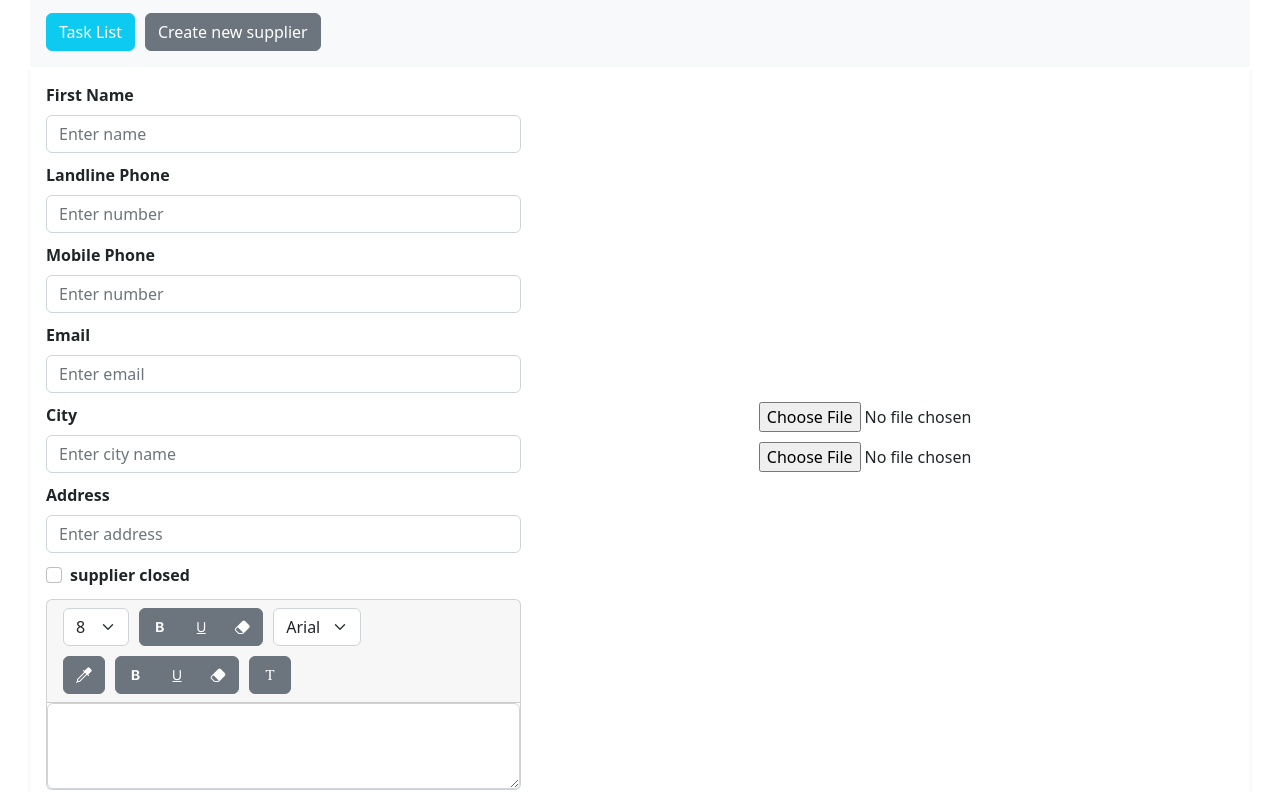
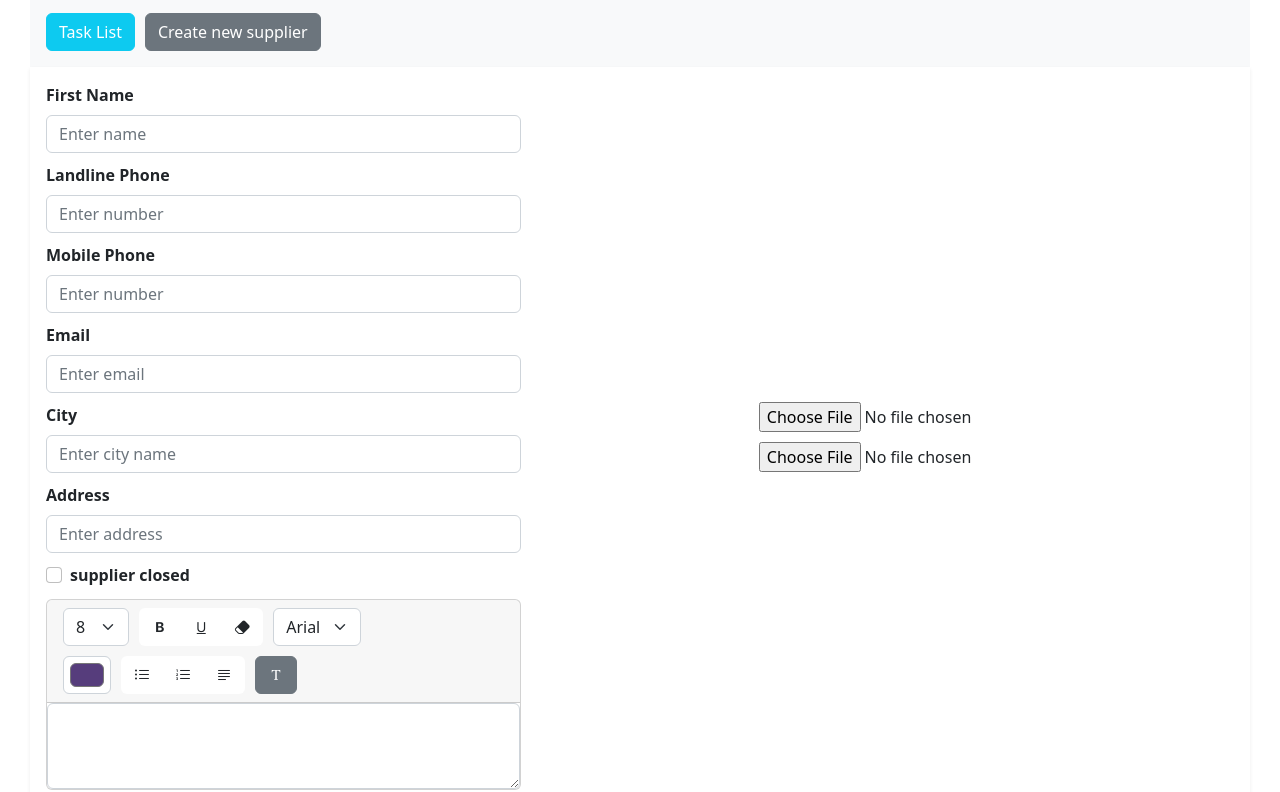
Before and after one commit to antorahad/Vianol_DashBoard_Design, a plain HTML site: page pages/supplier.html in a window 1280 px wide. Shown: the part 173-965 px from the top of the page. Drawn offline with nearby package versions, Linux system fonts and the light colour scheme.

Commit message:
new btn in editor

```diff
--- a/pages/supplier.html
+++ b/pages/supplier.html
@@ -154,9 +154,9 @@
                                 <option value="3">25</option>
                               </select>
                             <div class="btn-group" role="group">
-                                <button type="button" class="btn btn-secondary"><i class="bi bi-type-bold"></i></button>
-                                <button type="button" class="btn btn-secondary"><i class="bi bi-type-underline"></i></button>
-                                <button type="button" class="btn btn-secondary"><i class="bi bi-eraser-fill"></i></button>
+                                <button type="button" class="btn bg-white"><i class="bi bi-type-bold"></i></button>
+                                <button type="button" class="btn bg-white"><i class="bi bi-type-underline"></i></button>
+                                <button type="button" class="btn bg-white"><i class="bi bi-eraser-fill"></i></button>
                             </div>
                             <select class="form-select font-style">
                                 <option selected>Arial</option>
@@ -164,11 +164,11 @@
                             </select>
                           </div>
                           <div class="second-row">
-                            <button class="btn btn-secondary"><i class="bi bi-eyedropper"></i></button>
+                            <input type="color" class="form-control form-control-color" id="exampleColorInput" value="#563d7c" title="Choose your color">
                             <div class="btn-group" role="group">
-                                <button type="button" class="btn btn-secondary"><i class="bi bi-type-bold"></i></button>
-                                <button type="button" class="btn btn-secondary"><i class="bi bi-type-underline"></i></button>
-                                <button type="button" class="btn btn-secondary"><i class="bi bi-eraser-fill"></i></button>
+                                <button type="button" class="btn bg-white"><i class="bi bi-list-ul"></i></button>
+                                <button type="button" class="btn bg-white"><i class="bi bi-list-ol"></i></button>
+                                <button type="button" class="btn bg-white"><i class="bi bi-justify-left"></i></button>
                             </div>
                             <button class="btn btn-secondary">
                                 <i class="bi bi-fonts"></i>
```
